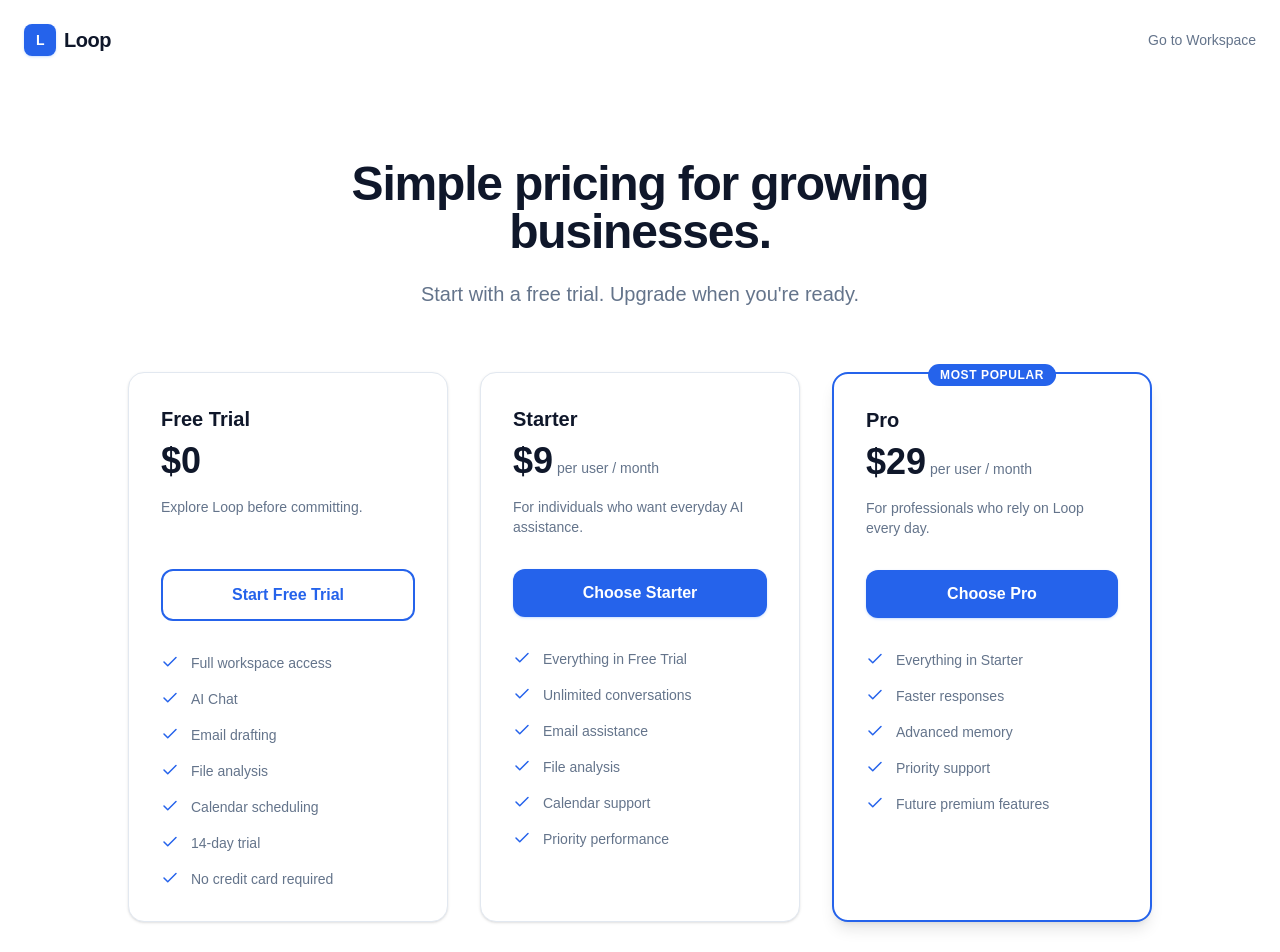
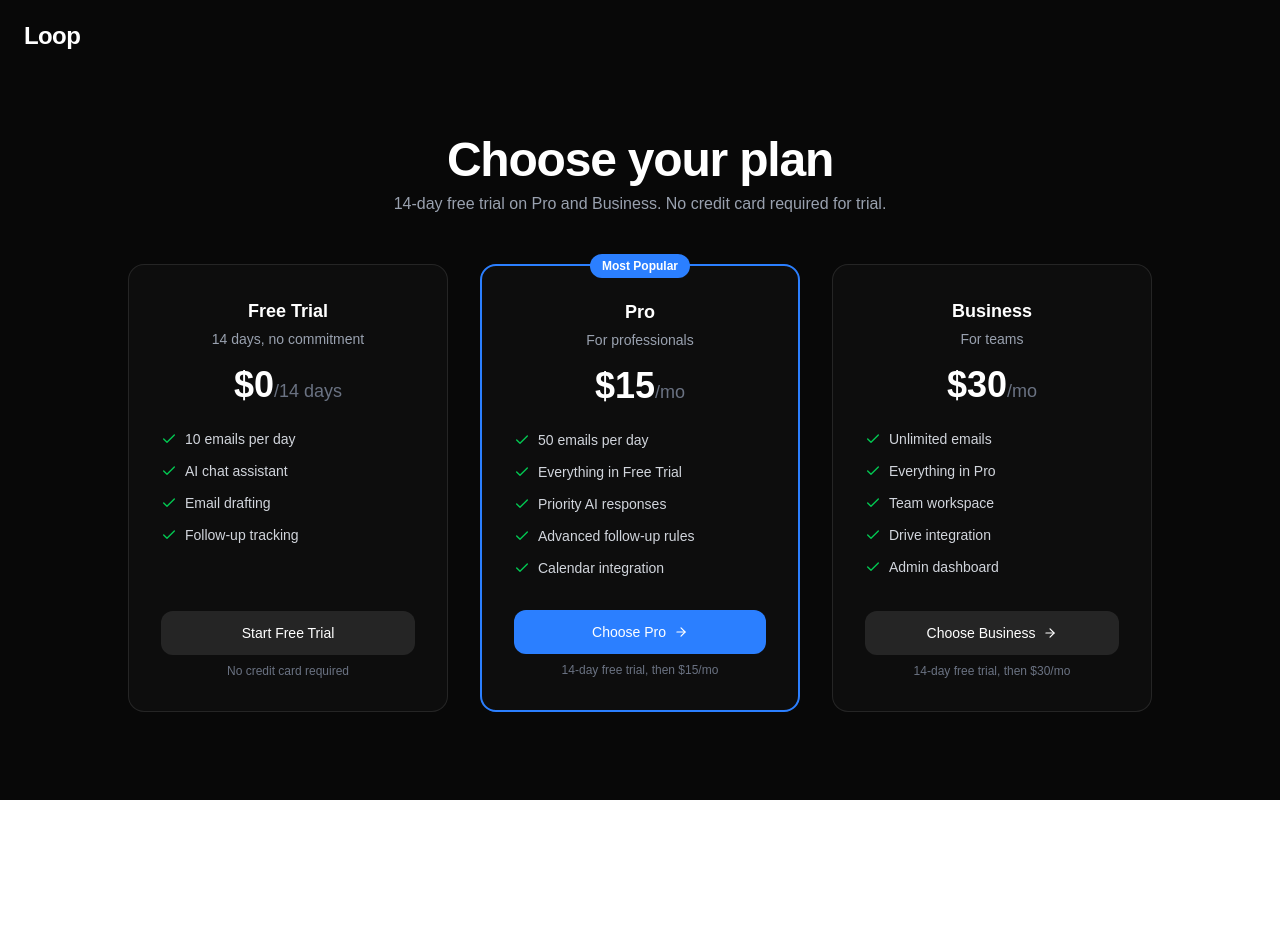
Before and after one commit to aminfxjamal-netizen/loopv1, a Next.js app: page /pricing in a window 1280 px wide. Shown: the top 952 px of the page. After the commit the page ends 800 px from the top, so only its background shows below. Built offline with nearby package versions, Linux system fonts and the light colour scheme; sample sign-in values are in the browser's storage.

Commit message:
Add pricing page - 3 tiers, free trial direct to workspace, paid plans to billing

```diff
--- a/app/pricing/page.tsx
+++ b/app/pricing/page.tsx
@@ -1,185 +1,110 @@
-import React from "react";
-import Link from "next/link";
-import { Check } from "lucide-react";
+"use client";
+
+import { Check, ArrowRight } from 'lucide-react';
+import Link from 'next/link';
+import { useRouter } from 'next/navigation';
+import { useEffect } from 'react';
 
 export default function PricingPage() {
+  const router = useRouter();
+
+  useEffect(() => {
+    const userData = localStorage.getItem('loop_user_data');
+    if (!userData) {
+      router.push('/signup');
+    }
+  }, []);
+
+  const handleFreeTrial = () => {
+    const userData = localStorage.getItem('loop_user_data');
+    if (userData) {
+      const parsed = JSON.parse(userData);
+      const trialData = {
+        ...parsed,
+        plan: 'trial',
+        trialStart: new Date().toISOString(),
+        trialEnd: new Date(Date.now() + 14 * 24 * 60 * 60 * 1000).toISOString()
+      };
+      localStorage.setItem('loop_user', JSON.stringify(trialData));
+    }
+    router.push('/workspace');
+  };
+
+  const handlePaidPlan = (plan: string) => {
+    const userData = localStorage.getItem('loop_user_data');
+    if (userData) {
+      const parsed = JSON.parse(userData);
+      localStorage.setItem('loop_selected_plan', JSON.stringify({ ...parsed, plan }));
+    }
+    router.push('/billing');
+  };
+
   return (
-    <div className="min-h-screen bg-white text-[#0F172A] font-sans selection:bg-blue-100">
-
-      {/* Navigation Bar (Optional/Minimal) */}
-      <nav className="flex items-center justify-between px-6 py-6 max-w-7xl mx-auto">
-        <div className="flex items-center gap-2 font-bold text-xl tracking-tight">
-          <div className="flex h-8 w-8 items-center justify-center rounded-lg bg-[#2563EB] shadow-sm shadow-blue-500/20">
-            <span className="text-white text-sm">L</span>
-          </div>
-          Loop
-        </div>
-        <Link href="/workspace" className="text-sm font-medium text-[#64748B] hover:text-[#0F172A] transition-colors">
-          Go to Workspace
-        </Link>
+    <div className="min-h-screen bg-[#080808] text-white font-sans">
+      <nav className="flex items-center justify-between px-4 md:px-6 py-5 max-w-7xl mx-auto">
+        <Link href="/" className="text-2xl font-bold tracking-tight">Loop</Link>
       </nav>
 
-      {/* HERO SECTION */}
-      <section className="text-center pt-20 pb-16 px-4 max-w-3xl mx-auto">
-        <h1 className="text-4xl md:text-5xl font-extrabold tracking-tight mb-6">
-          Simple pricing for growing businesses.
-        </h1>
-        <p className="text-lg md:text-xl text-[#64748B]">
-          Start with a free trial. Upgrade when you're ready.
-        </p>
-      </section>
+      <div className="max-w-7xl mx-auto px-4 py-16 text-center">
+        <h1 className="text-3xl md:text-5xl font-bold tracking-tight mb-2">Choose your plan</h1>
+        <p className="text-gray-400 mb-4">14-day free trial on Pro and Business. No credit card required for trial.</p>
 
-      {/* PRICING CARDS SECTION */}
-      <section className="px-4 max-w-7xl mx-auto pb-24">
-        <div className="grid grid-cols-1 md:grid-cols-3 gap-8 max-w-5xl mx-auto">
-
-          {/* Card 1 — Free Trial */}
-          <div className="flex flex-col rounded-2xl border border-[#E2E8F0] bg-white p-8 shadow-sm hover:shadow-md transition-shadow">
-            <h3 className="text-xl font-semibold mb-2">Free Trial</h3>
-            <div className="flex items-baseline gap-1 mb-4">
-              <span className="text-4xl font-bold">$0</span>
-            </div>
-            <p className="text-sm text-[#64748B] mb-8 min-h-[40px]">
-              Explore Loop before committing.
-            </p>
-            <Link
-              href="/billing"
-              className="w-full py-3 px-4 rounded-xl border-2 border-[#2563EB] text-[#2563EB] font-semibold text-center hover:bg-blue-50 transition-colors mb-8"
-            >
+        <div className="grid grid-cols-1 md:grid-cols-3 gap-8 max-w-5xl mx-auto mt-12">
+          {/* Free Trial */}
+          <div className="border border-white/10 rounded-2xl p-8 flex flex-col bg-[#0d0d0d]">
+            <h3 className="text-lg font-semibold mb-1">Free Trial</h3>
+            <p className="text-gray-400 text-sm mb-4">14 days, no commitment</p>
+            <div className="text-4xl font-bold mb-6">$0<span className="text-lg text-gray-500 font-normal">/14 days</span></div>
+            <ul className="space-y-3 mb-8 flex-1">
+              <li className="flex items-center gap-2 text-sm text-gray-300"><Check size={16} className="text-green-500 shrink-0" /> 10 emails per day</li>
+              <li className="flex items-center gap-2 text-sm text-gray-300"><Check size={16} className="text-green-500 shrink-0" /> AI chat assistant</li>
+              <li className="flex items-center gap-2 text-sm text-gray-300"><Check size={16} className="text-green-500 shrink-0" /> Email drafting</li>
+              <li className="flex items-center gap-2 text-sm text-gray-300"><Check size={16} className="text-green-500 shrink-0" /> Follow-up tracking</li>
+            </ul>
+            <button onClick={handleFreeTrial} className="bg-white/10 text-white text-sm font-medium text-center py-3 rounded-xl hover:bg-white/20 transition-colors w-full">
               Start Free Trial
-            </Link>
-            <div className="space-y-4 flex-1">
-              {[
-                "Full workspace access",
-                "AI Chat",
-                "Email drafting",
-                "File analysis",
-                "Calendar scheduling",
-                "14-day trial",
-                "No credit card required"
-              ].map((feature, idx) => (
-                <div key={idx} className="flex items-start gap-3 text-sm text-[#64748B]">
-                  <Check size={18} className="text-[#2563EB] shrink-0" />
-                  <span>{feature}</span>
-                </div>
-              ))}
-            </div>
+            </button>
+            <p className="text-xs text-gray-500 text-center mt-2">No credit card required</p>
           </div>
 
-          {/* Card 2 — Starter */}
-          <div className="flex flex-col rounded-2xl border border-[#E2E8F0] bg-white p-8 shadow-sm hover:shadow-md transition-shadow">
-            <h3 className="text-xl font-semibold mb-2">Starter</h3>
-            <div className="flex items-baseline gap-1 mb-4">
-              <span className="text-4xl font-bold">$9</span>
-              <span className="text-sm text-[#64748B]">per user / month</span>
-            </div>
-            <p className="text-sm text-[#64748B] mb-8 min-h-[40px]">
-              For individuals who want everyday AI assistance.
-            </p>
-            <Link
-              href="/billing"
-              className="w-full py-3 px-4 rounded-xl bg-[#2563EB] text-white font-semibold text-center hover:bg-[#1D4ED8] shadow-sm shadow-blue-500/20 transition-all mb-8"
-            >
-              Choose Starter
-            </Link>
-            <div className="space-y-4 flex-1">
-              {[
-                "Everything in Free Trial",
-                "Unlimited conversations",
-                "Email assistance",
-                "File analysis",
-                "Calendar support",
-                "Priority performance"
-              ].map((feature, idx) => (
-                <div key={idx} className="flex items-start gap-3 text-sm text-[#64748B]">
-                  <Check size={18} className="text-[#2563EB] shrink-0" />
-                  <span>{feature}</span>
-                </div>
-              ))}
-            </div>
+          {/* Pro */}
+          <div className="border-2 border-blue-500 rounded-2xl p-8 flex flex-col bg-[#0d0d0d] relative">
+            <div className="absolute -top-3 left-1/2 -translate-x-1/2 bg-blue-500 text-white text-xs font-semibold px-3 py-1 rounded-full">Most Popular</div>
+            <h3 className="text-lg font-semibold mb-1">Pro</h3>
+            <p className="text-gray-400 text-sm mb-4">For professionals</p>
+            <div className="text-4xl font-bold mb-6">$15<span className="text-lg text-gray-500 font-normal">/mo</span></div>
+            <ul className="space-y-3 mb-8 flex-1">
+              <li className="flex items-center gap-2 text-sm text-gray-300"><Check size={16} className="text-green-500 shrink-0" /> 50 emails per day</li>
+              <li className="flex items-center gap-2 text-sm text-gray-300"><Check size={16} className="text-green-500 shrink-0" /> Everything in Free Trial</li>
+              <li className="flex items-center gap-2 text-sm text-gray-300"><Check size={16} className="text-green-500 shrink-0" /> Priority AI responses</li>
+              <li className="flex items-center gap-2 text-sm text-gray-300"><Check size={16} className="text-green-500 shrink-0" /> Advanced follow-up rules</li>
+              <li className="flex items-center gap-2 text-sm text-gray-300"><Check size={16} className="text-green-500 shrink-0" /> Calendar integration</li>
+            </ul>
+            <button onClick={() => handlePaidPlan('pro')} className="bg-blue-500 text-white text-sm font-medium text-center py-3 rounded-xl hover:bg-blue-600 transition-colors w-full flex items-center justify-center gap-2">
+              Choose Pro <ArrowRight size={14} />
+            </button>
+            <p className="text-xs text-gray-500 text-center mt-2">14-day free trial, then $15/mo</p>
           </div>
 
-          {/* Card 3 — Pro (Most Popular) */}
-          <div className="relative flex flex-col rounded-2xl border-2 border-[#2563EB] bg-white p-8 shadow-lg transition-shadow">
-            <div className="absolute top-0 left-1/2 -translate-x-1/2 -translate-y-1/2">
-              <span className="bg-[#2563EB] text-white text-xs font-bold uppercase tracking-wider py-1 px-3 rounded-full">
-                Most Popular
-              </span>
-            </div>
-            <h3 className="text-xl font-semibold mb-2">Pro</h3>
-            <div className="flex items-baseline gap-1 mb-4">
-              <span className="text-4xl font-bold">$29</span>
-              <span className="text-sm text-[#64748B]">per user / month</span>
-            </div>
-            <p className="text-sm text-[#64748B] mb-8 min-h-[40px]">
-              For professionals who rely on Loop every day.
-            </p>
-            <Link
-              href="/billing"
-              className="w-full py-3 px-4 rounded-xl bg-[#2563EB] text-white font-semibold text-center hover:bg-[#1D4ED8] shadow-sm shadow-blue-500/20 transition-all mb-8"
-            >
-              Choose Pro
-            </Link>
-            <div className="space-y-4 flex-1">
-              {[
-                "Everything in Starter",
-                "Faster responses",
-                "Advanced memory",
-                "Priority support",
-                "Future premium features"
-              ].map((feature, idx) => (
-                <div key={idx} className="flex items-start gap-3 text-sm text-[#64748B]">
-                  <Check size={18} className="text-[#2563EB] shrink-0" />
-                  <span className="font-medium">{feature}</span>
-                </div>
-              ))}
-            </div>
-          </div>
-
-        </div>
-      </section>
-
-      {/* FAQ SECTION */}
-      <section className="bg-gray-50 py-24 px-4 border-t border-[#E2E8F0]">
-        <div className="max-w-3xl mx-auto">
-          <h2 className="text-3xl font-bold text-center mb-12 tracking-tight">Frequently Asked Questions</h2>
-          <div className="space-y-6">
-
-            <div className="p-6 bg-white rounded-2xl border border-[#E2E8F0] shadow-sm">
-              <h4 className="font-semibold text-lg mb-2">What happens after the 14-day trial?</h4>
-              <p className="text-[#64748B] leading-relaxed">At the end of your 14-day trial, you will be prompted to choose either the Starter or Pro plan to continue using Loop's premium features. If you decide not to upgrade, your account will be paused until a plan is selected.</p>
-            </div>
-
-            <div className="p-6 bg-white rounded-2xl border border-[#E2E8F0] shadow-sm">
-              <h4 className="font-semibold text-lg mb-2">Can I cancel anytime?</h4>
-              <p className="text-[#64748B] leading-relaxed">Yes. You can cancel your subscription at any time from your billing settings. Your access will remain active until the end of your current billing cycle.</p>
-            </div>
-
-            <div className="p-6 bg-white rounded-2xl border border-[#E2E8F0] shadow-sm">
-              <h4 className="font-semibold text-lg mb-2">Do I need a credit card to start?</h4>
-              <p className="text-[#64748B] leading-relaxed">No credit card is required to start your 14-day free trial. We only require payment details when you are ready to formally upgrade to a paid tier.</p>
-            </div>
-
-            <div className="p-6 bg-white rounded-2xl border border-[#E2E8F0] shadow-sm">
-              <h4 className="font-semibold text-lg mb-2">Can I upgrade later?</h4>
-              <p className="text-[#64748B] leading-relaxed">Absolutely. You can start with the Free Trial or Starter plan and upgrade to Pro at any point. Our billing system will automatically prorate the cost difference.</p>
-            </div>
-
+          {/* Business */}
+          <div className="border border-white/10 rounded-2xl p-8 flex flex-col bg-[#0d0d0d]">
+            <h3 className="text-lg font-semibold mb-1">Business</h3>
+            <p className="text-gray-400 text-sm mb-4">For teams</p>
+            <div className="text-4xl font-bold mb-6">$30<span className="text-lg text-gray-500 font-normal">/mo</span></div>
+            <ul className="space-y-3 mb-8 flex-1">
+              <li className="flex items-center gap-2 text-sm text-gray-300"><Check size={16} className="text-green-500 shrink-0" /> Unlimited emails</li>
+              <li className="flex items-center gap-2 text-sm text-gray-300"><Check size={16} className="text-green-500 shrink-0" /> Everything in Pro</li>
+              <li className="flex items-center gap-2 text-sm text-gray-300"><Check size={16} className="text-green-500 shrink-0" /> Team workspace</li>
+              <li className="flex items-center gap-2 text-sm text-gray-300"><Check size={16} className="text-green-500 shrink-0" /> Drive integration</li>
+              <li className="flex items-center gap-2 text-sm text-gray-300"><Check size={16} className="text-green-500 shrink-0" /> Admin dashboard</li>
+            </ul>
+            <button onClick={() => handlePaidPlan('business')} className="bg-white/10 text-white text-sm font-medium text-center py-3 rounded-xl hover:bg-white/20 transition-colors w-full flex items-center justify-center gap-2">
+              Choose Business <ArrowRight size={14} />
+            </button>
+            <p className="text-xs text-gray-500 text-center mt-2">14-day free trial, then $30/mo</p>
           </div>
         </div>
-      </section>
-
-      {/* FOOTER CTA */}
-      <section className="py-24 px-4 text-center">
-        <h2 className="text-3xl md:text-4xl font-bold mb-8 tracking-tight">Ready to get started?</h2>
-        <Link
-          href="/billing"
-          className="inline-flex items-center justify-center px-8 py-4 text-base font-semibold text-white bg-[#2563EB] rounded-xl hover:bg-[#1D4ED8] shadow-lg shadow-blue-500/30 transition-all"
-        >
-          Start Free Trial
-        </Link>
-      </section>
-
+      </div>
     </div>
   );
 }
```
